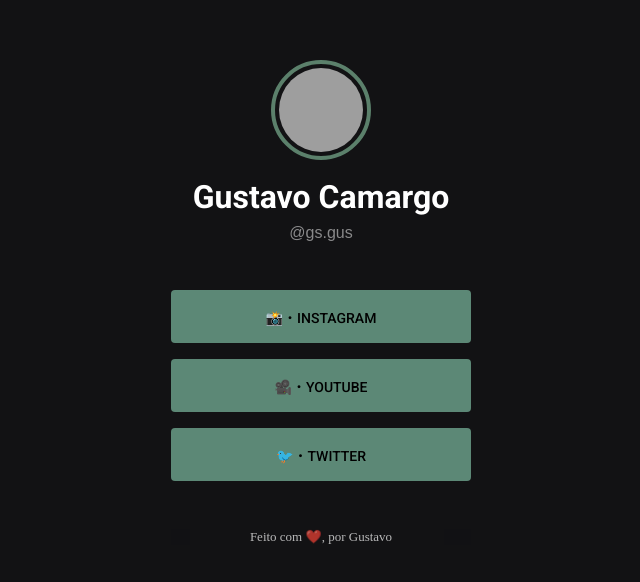
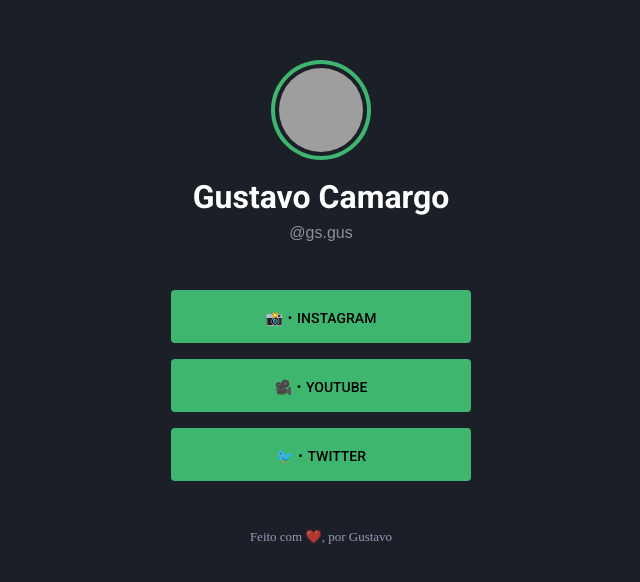
Before and after one commit to gusfngg/Links-Project, a plain HTML site: page index.html in a window 1280 px wide. Shown: the whole page, without its empty margins (319-959 px from the left). Drawn offline with Linux system fonts and the light colour scheme; grey boxes are pictures that could not be loaded.

Commit message:
Alterado cores!

```diff
--- a/styles.css
+++ b/styles.css
@@ -1,5 +1,5 @@
 * {
-    background-color: #121214;
+    background-color: #1B1F27;
     color: white;
     margin: 0;
     padding: 0;
@@ -7,15 +7,13 @@
     font-family: 'Roboto', sans-serif;
 }
 
-html
-
-
 .username {
     font-family: sans-serif;
     opacity: 0.5;
 }
 
 .PorGustavo {
+    color: #CBD0F7;
     font-family: 'Comfortaa';
     font-size: 13px;
     opacity: 0.7;
@@ -23,7 +21,7 @@
 }
 
 .PorGustavo:hover {
-    color: #72ab93;
+    color: #4cf08bb9;
 }
 
 .container {
@@ -41,7 +39,7 @@
     border-radius: 50%;
     width: 100px;
     height: 100px;
-    border: #5b806b solid 4px;
+    border: #4cf08bb9 solid 4px;
     padding: 4px;
 }
 
@@ -62,7 +60,7 @@
     display: flex;
     align-items: center;
     justify-content: center;
-    background: #5c8876;
+    background: #4cf08bb9;
     color: black;
     text-decoration: none;
     text-transform: uppercase;
@@ -76,5 +74,5 @@
 }
 
 ul li a:hover {
-    background: #547a6a;
+    background: #206f3eeb;
 }
```
